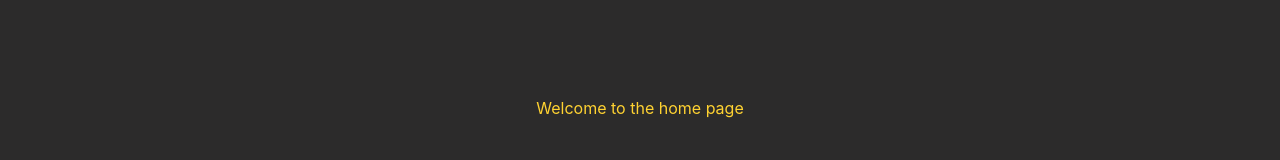
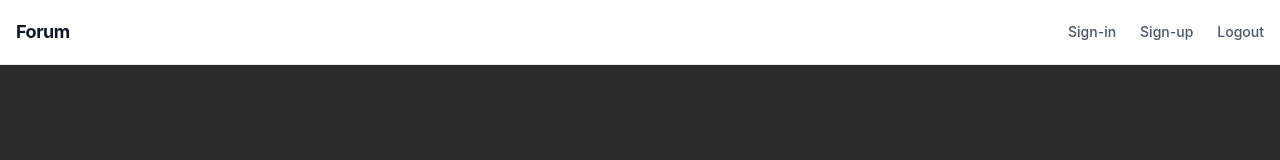
Before and after one commit to Johnny088/team_project_itstep, a React (Vite) app in the folder frontend/: page / in a window 1280 px wide. Shown: the top 160 px of the page. Built offline with nearby package versions, Linux system fonts and the light colour scheme; no server answers.

Commit message:
add navbar

```diff
--- /dev/null
+++ b/frontend/src/api/authService.ts
@@ -0,0 +1,22 @@
+import type { User } from '../types';
+import { api } from './api';
+
+export const signIn = async () => {
+  const { data } = await api.get<User>('auth/login/');
+  console.log(data); // <<<<<<<<<<<<<<<<<<<<<<<<<<<<<<<<<<<<<<<< temp
+  return data;
+};
+
+export const signUp = async (userData: User) => {
+  const { data } = await api.post('auth/register/', userData);
+  console.log(data); // <<<<<<<<<<<<<<<<<<<<<<<<<<<<<<<<<<<<<<<< temp
+  return data;
+};
+
+export const refreshUserData = async () => {
+  const { data } = await api.get('auth/refresh/');
+  console.log(data); // <<<<<<<<<<<<<<<<<<<<<<<<<<<<<<<<<<<<<<<< temp
+  return data;
+};
+
+export const logout = () => api.post('auth/logout/');
--- a/frontend/src/components/Layout/Layout.tsx
+++ b/frontend/src/components/Layout/Layout.tsx
@@ -4,9 +4,7 @@ import { Outlet } from 'react-router-dom';
 export const Layout = () => {
   return (
     <>
-      <header>
-        <Navbar />
-      </header>
+      <Navbar />
       <main>
         <Outlet />
       </main>
--- a/frontend/src/components/Navbar/Navbar.tsx
+++ b/frontend/src/components/Navbar/Navbar.tsx
@@ -1,3 +1,45 @@
+import { Link } from 'react-router-dom';
+
 export const Navbar = () => {
-  return <></>;
+  return (
+    <header className="border-b border-gray-200 bg-white dark:border-gray-800 dark:bg-gray-950">
+      <div className="container mx-auto flex h-16 items-center justify-between px-4">
+        <Link
+          to="/"
+          className="text-lg font-bold tracking-tight text-gray-900 dark:text-white"
+        >
+          Forum
+        </Link>
+
+        <nav>
+          <ul className="flex items-center gap-6 text-sm font-medium text-gray-600 dark:text-gray-300 m-0 p-0 list-none">
+            <li>
+              <Link
+                to="/auth/sign-in"
+                className="transition-colors hover:text-blue-600 dark:hover:text-blue-400"
+              >
+                Sign-in
+              </Link>
+            </li>
+            <li>
+              <Link
+                to="/auth/sign-up"
+                className="transition-colors hover:text-blue-600 dark:hover:text-blue-400"
+              >
+                Sign-up
+              </Link>
+            </li>
+            <li>
+              <Link
+                to="/logout"
+                className="transition-colors hover:text-red-600 dark:hover:text-red-400"
+              >
+                Logout
+              </Link>
+            </li>
+          </ul>
+        </nav>
+      </div>
+    </header>
+  );
 };
--- a/frontend/src/components/PostCard/PostCart.tsx
+++ b/frontend/src/components/PostCard/PostCart.tsx
@@ -1,47 +1,47 @@
-export const PostCard = () => {
-  return (
-    <section className="mx-5 mt-24">
-      <div className="flex items-center flex-col">
-        <h1 className=" text-amber-300 mb-16">Welcome to the home page</h1>
+// export const PostCard = () => {
+//   return (
+//     <section className="mx-5 mt-24">
+//       <div className="flex items-center flex-col">
+//         <h1 className=" text-amber-300 mb-16">Welcome to the home page</h1>
 
-        <button
-          className="bg-white text-black p-2 rounded-xl cursor-pointer hover:bg-gray-400 duration-300 mb-16"
-          onClick={() => {
-            setIsFormOpen((prev) => !prev);
-          }}
-        >
-          create new post
-        </button>
-        {isFormOpen && (
-          <CreatePostForm
-            onSubmit={(data) => mutate(data)}
-            isPending={isPending}
-            isError={isError}
-          />
-        )}
-        <ul>
-          {posts?.map((post) => (
-            <li key={post.id}>
-              <div>
-                <img
-                  className="w-3xs h-80"
-                  src={
-                    typeof post.image === 'string' &&
-                    post.image.startsWith('http')
-                      ? post.image
-                      : `http://127.0.0.1:8000${post.image}`
-                  }
-                  alt="cover"
-                />
-                <p>{post.author}</p>
-                <p>{post.title}</p>
-                <p>{post.content}</p>
-                <p>{post.createdAt}</p>
-              </div>
-            </li>
-          ))}
-        </ul>
-      </div>
-    </section>
-  );
-};
+//         <button
+//           className="bg-white text-black p-2 rounded-xl cursor-pointer hover:bg-gray-400 duration-300 mb-16"
+//           onClick={() => {
+//             setIsFormOpen((prev) => !prev);
+//           }}
+//         >
+//           create new post
+//         </button>
+//         {isFormOpen && (
+//           <CreatePostForm
+//             onSubmit={(data) => mutate(data)}
+//             isPending={isPending}
+//             isError={isError}
+//           />
+//         )}
+//         <ul>
+//           {posts?.map((post) => (
+//             <li key={post.id}>
+//               <div>
+//                 <img
+//                   className="w-3xs h-80"
+//                   src={
+//                     typeof post.image === 'string' &&
+//                     post.image.startsWith('http')
+//                       ? post.image
+//                       : `http://127.0.0.1:8000${post.image}`
+//                   }
+//                   alt="cover"
+//                 />
+//                 <p>{post.author}</p>
+//                 <p>{post.title}</p>
+//                 <p>{post.content}</p>
+//                 <p>{post.createdAt}</p>
+//               </div>
+//             </li>
+//           ))}
+//         </ul>
+//       </div>
+//     </section>
+//   );
+// };
```
Also changed, not shown: frontend/src/types/index.tsx (+13 -0 lines).
